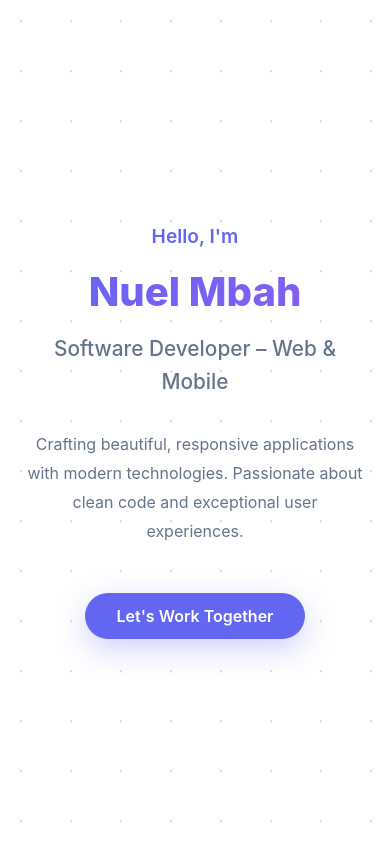
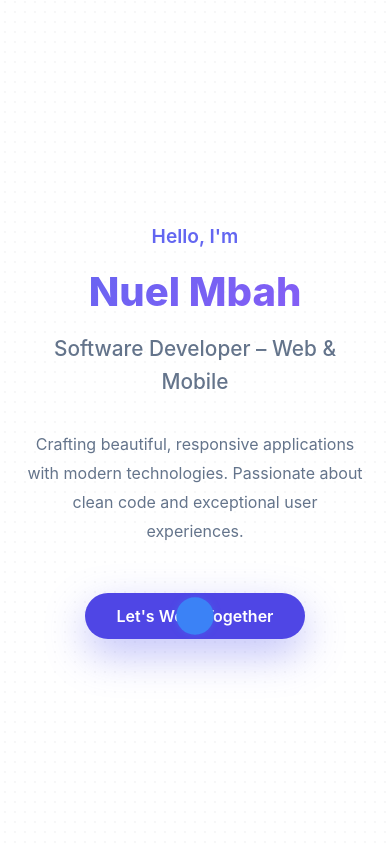
Before and after one commit to Emmanuelmyk/portfolio, a React (Vite) app: page / in a window 390 px wide. Shown: the top 844 px of the page. Built offline with nearby package versions, Linux system fonts and the light colour scheme.

Commit message:
updated ui

```diff
--- a/src/components/About/About.css
+++ b/src/components/About/About.css
@@ -1,7 +1,6 @@
 /* src/components/About/About.css */
 .about {
   padding: 8rem 0;
-  background: var(--bg-white);
 }
 
 .about-content {
--- a/src/components/Footer/Footer.css
+++ b/src/components/Footer/Footer.css
@@ -1,6 +1,5 @@
 .footer {
   padding: 1rem 0;
-  /* background: var(--bg-white); */
   color: var(--text-dark);
   text-align: center;
 }
--- a/src/components/Hero/Hero.css
+++ b/src/components/Hero/Hero.css
@@ -5,9 +5,7 @@
   justify-content: center;
   position: relative;
   overflow: hidden;
-  /* Remove this line to let dots show through */
-  /* background: var(--bg-white); */
-  padding-top: 80px; /* Account for fixed navbar */
+  padding-top: 80px;
 }
 
 .hero-content {
--- a/src/components/Navbar/Navbar.css
+++ b/src/components/Navbar/Navbar.css
@@ -4,7 +4,6 @@
   top: 0;
   left: 0;
   right: 0;
-  /* background: var(--bg-white); */
   backdrop-filter: blur(10px);
   z-index: 1000;
   padding: 1.5rem 0;
--- a/src/components/Projects/Projects.css
+++ b/src/components/Projects/Projects.css
@@ -1,11 +1,10 @@
-/* src/components/Projects/Projects.css */
 .projects {
   padding: 8rem 0;
 }
 
 .section-title {
   text-align: center;
-  font-size: 3rem;
+  font-size: 1.5rem;
   font-weight: 700;
   margin-bottom: 4rem;
   color: var(--text-dark);
@@ -65,7 +64,7 @@
 }
 
 .project-content h3 {
-  font-size: 2rem;
+  font-size: 1.2rem;
   margin-bottom: 1rem;
   color: var(--text-dark);
 }
--- a/src/components/Skills/Skills.css
+++ b/src/components/Skills/Skills.css
@@ -1,9 +1,7 @@
-/* src/components/Skills/Skills.css */
 .skills {
   padding: 0;
   margin: 0;
-  /* background: var(--bg-white); */
-  min-height: auto; /* override global section min-height */
+  min-height: auto;
 }
 
 .section-title {
--- a/src/main.jsx
+++ b/src/main.jsx
@@ -1,4 +1,4 @@
-// ==================== src/index.js ====================
+// src/main.jsx
 import React from "react";
 import ReactDOM from "react-dom/client";
 import App from "./App";
@@ -10,3 +10,123 @@ root.render(
     <App />
   </React.StrictMode>
 );
+
+// Floating dot: smooth motion, button highlighting, no scroll scaling
+let dotX = window.innerWidth * 0.1;
+let dotY = window.innerHeight * 0.2;
+let targetX = dotX;
+let targetY = dotY;
+let isHighlighting = false;
+let nearestButton = null;
+let prevButton = null;
+
+// keep a modest movement center when idle
+targetX = dotX;
+targetY = dotY;
+
+window.addEventListener("resize", () => {
+  // keep dot inside viewport
+  dotX = Math.min(dotX, window.innerWidth);
+  dotY = Math.min(dotY, window.innerHeight);
+  targetX = Math.min(targetX, window.innerWidth);
+  targetY = Math.min(targetY, window.innerHeight);
+});
+
+// Animation loop: pick nearest visible button relative to dot, move smoothly
+function animateDot() {
+  // find visible candidate buttons
+  const btnNodes = Array.from(
+    document.querySelectorAll("button, a.project-button, a.cta-button")
+  );
+  let closest = null;
+  let closestDist = Infinity;
+
+  // Use current dot position (dotX/dotY) as reference
+  btnNodes.forEach((btn) => {
+    const rect = btn.getBoundingClientRect();
+    // ignore fully off-screen buttons
+    if (rect.bottom < 0 || rect.top > window.innerHeight) return;
+    const btnCenterX = rect.left + rect.width / 2;
+    const btnCenterY = rect.top + rect.height / 2;
+    const dx = btnCenterX - dotX;
+    const dy = btnCenterY - dotY;
+    const dist = Math.hypot(dx, dy);
+    if (dist < closestDist) {
+      closestDist = dist;
+      closest = btn;
+    }
+  });
+
+  // If a nearby button was found and within reasonable reach, target it
+  const MAX_TARGET_DISTANCE =
+    Math.max(window.innerWidth, window.innerHeight) * 0.75;
+  if (closest && closestDist < MAX_TARGET_DISTANCE) {
+    const rect = closest.getBoundingClientRect();
+    targetX = rect.left + rect.width / 2;
+    targetY = rect.top + rect.height / 2;
+    isHighlighting = true;
+    nearestButton = closest;
+    document.documentElement.style.setProperty("--dot-highlight", "1");
+  } else {
+    isHighlighting = false;
+    nearestButton = null;
+    document.documentElement.style.setProperty("--dot-highlight", "0");
+  }
+
+  // Movement smoothing (gentle interpolation)
+  if (isHighlighting && nearestButton) {
+    // faster interpolation when heading to a button, but still smooth
+    dotX += (targetX - dotX) * 0.16;
+    dotY += (targetY - dotY) * 0.16;
+  } else {
+    // gentle random wander with small amplitude for smooth motion
+    targetX += (Math.random() - 0.5) * 40;
+    targetY += (Math.random() - 0.5) * 30;
+    targetX = Math.max(8, Math.min(window.innerWidth - 8, targetX));
+    targetY = Math.max(8, Math.min(window.innerHeight - 8, targetY));
+    dotX += (targetX - dotX) * 0.06;
+    dotY += (targetY - dotY) * 0.06;
+  }
+
+  // update CSS vars used by body::after
+  document.documentElement.style.setProperty("--dot-x", `${dotX}px`);
+  document.documentElement.style.setProperty("--dot-y", `${dotY}px`);
+
+  // Hover triggering: toggle .dot-hover when dot is close to the button center
+  if (nearestButton) {
+    const rect = nearestButton.getBoundingClientRect();
+    const btnCenterX = rect.left + rect.width / 2;
+    const btnCenterY = rect.top + rect.height / 2;
+    const distToCenter = Math.hypot(dotX - btnCenterX, dotY - btnCenterY);
+
+    // threshold scaled with button size; tuned for reliable triggering
+    const threshold = Math.max(
+      14,
+      Math.min(60, Math.min(rect.width, rect.height) * 0.45)
+    );
+
+    if (distToCenter < threshold) {
+      if (prevButton && prevButton !== nearestButton) {
+        prevButton.classList.remove("dot-hover");
+      }
+      if (!nearestButton.classList.contains("dot-hover")) {
+        nearestButton.classList.add("dot-hover");
+      }
+      prevButton = nearestButton;
+    } else {
+      if (prevButton) {
+        prevButton.classList.remove("dot-hover");
+        prevButton = null;
+      }
+    }
+  } else {
+    if (prevButton) {
+      prevButton.classList.remove("dot-hover");
+      prevButton = null;
+    }
+  }
+
+  requestAnimationFrame(animateDot);
+}
+
+animateDot();
--- a/src/styles/global.css
+++ b/src/styles/global.css
@@ -13,6 +13,10 @@
   --bg-light: #f8fafc;
   --shadow: 0 20px 60px rgba(99, 102, 241, 0.1);
   --shadow-hover: 0 30px 80px rgba(99, 102, 241, 0.15);
+  --dot-scale: 1;
+  --dot-x: 10vw;
+  --dot-y: 20vh;
+  --dot-highlight: 0;
 }
 
 html {
@@ -26,15 +30,6 @@ body {
   overflow-x: hidden;
   background: var(--bg-white);
   line-height: 1.6;
-
-  /* More visible dot pattern */
-  background-image: radial-gradient(
-    circle at 1px 1px,
-    rgba(39, 42, 116, 0.181) 1.5px,
-    transparent 0
-  );
-  background-size: 35px 35px;
-  background-position: center;
 }
 
 /* Add padding to account for fixed navbar */
@@ -101,6 +96,40 @@ button {
   outline: none;
 }
 
+/* Floating blue dot - smaller and more visible */
+body::after {
+  content: "";
+  position: fixed;
+  left: var(--dot-x);
+  top: var(--dot-y);
+  transform: translate(-50%, -50%) scale(calc(1 + var(--dot-highlight) * 0.25));
+  width: 12px;
+  height: 12px;
+  background: #3b82f6; /* solid blue */
+  border-radius: 50%;
+  z-index: 999;
+  pointer-events: none;
+  will-change: left, top, transform, box-shadow;
+  transition: transform 160ms linear, box-shadow 160ms linear;
+  box-shadow: 0 0 calc(6px * var(--dot-highlight))
+    rgba(59, 130, 246, calc(0.35 * var(--dot-highlight)));
+}
+
+/* slightly smaller on very small screens */
+@media (max-width: 480px) {
+  body::after {
+    width: 10px;
+    height: 10px;
+  }
+}
+
+/* ensure dot variables exist if not already defined */
+html {
+  --dot-x: var(--dot-x, 10vw);
+  --dot-y: var(--dot-y, 20vh);
+  --dot-highlight: var(--dot-highlight, 0);
+}
+
 /* RESPONSIVE */
 @media (max-width: 768px) {
   .container {
@@ -116,8 +145,68 @@ button {
     padding: 4rem 0;
   }
 
-  /* Optional: Make dots less dense on mobile for better performance */
-  body {
-    background-size: 50px 50px;
+  body::after {
+    width: 30px;
+    height: 30px;
   }
 }
+
+/* Subtle symmetric dot background */
+:root {
+  --dot-color: rgba(16, 24, 40, 0.035);
+  --dot-size: 1px;
+  --dot-gap: 10px;
+}
+
+body::before {
+  content: "";
+  position: fixed;
+  inset: 0;
+  z-index: 0;
+  pointer-events: none;
+  background-image: radial-gradient(
+    circle,
+    var(--dot-color) var(--dot-size),
+    transparent calc(var(--dot-size) + 0.5px)
+  );
+  background-size: var(--dot-gap) var(--dot-gap);
+  background-position: center center;
+  opacity: 1;
+  will-change: transform;
+}
+
+#root {
+  position: relative;
+  z-index: 1;
+}
+
+/* Dot-triggered hover styles: mimic the hover effects when dot touches the button */
+button.dot-hover,
+button.dot-hover:focus {
+  transform: translateY(-3px);
+  box-shadow: var(--shadow-hover);
+  background: var(--primary-dark);
+  color: white;
+}
+
+.cta-button.dot-hover {
+  transform: translateY(-3px);
+  box-shadow: 0 15px 40px rgba(99, 102, 241, 0.4);
+  background: var(--primary-dark);
+  color: white;
+}
+
+a.project-button.dot-hover {
+  background: var(--primary);
+  color: white;
+  transform: translateX(5px);
+  box-shadow: var(--shadow);
+}
+
+/* Smooth transitions for the class changes (some elements already have transitions) */
+button,
+a.project-button,
+.cta-button {
+  transition: transform 0.25s ease, box-shadow 0.25s ease,
+    background-color 0.25s ease, color 0.25s ease;
+}
```
